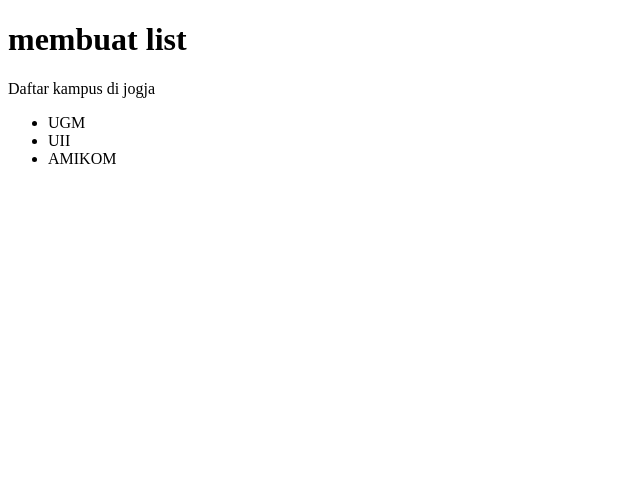
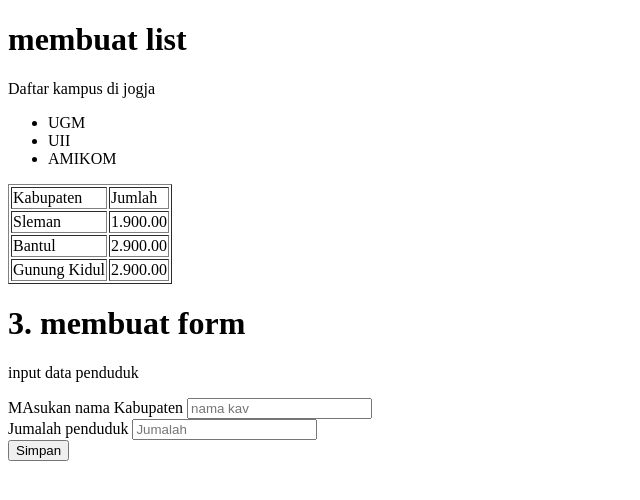
Before and after one commit to binawwww/pw_praktikum_2, a plain HTML site: page index.html in a window 1280 px wide. Shown: the whole page, without its empty margins (0-640 px from the left). Drawn offline with Linux system fonts and the light colour scheme.

Commit message:
tambah index html

```diff
--- a/index.html
+++ b/index.html
@@ -13,5 +13,43 @@
         <li>UII</li>
         <li>AMIKOM</li>
     </ul>
+    <table border="1">
+        <thead>
+            <tr>
+                <td>Kabupaten</td>
+                <td>Jumlah</td>
+            </tr>
+            <tbody>
+                <tr>
+                    <td>Sleman</td>
+                    <td>1.900.00</td>
+                </tr>
+                <thead>
+                    <tr>
+                        <td>Bantul</td>
+                        <td>2.900.00</td>
+                    </tr>
+                    <tr>
+                        <td>Gunung Kidul</td>
+                    <td>2.900.00</td>
+                 </tr>
+            </thead>
+    </table>
+
+    <h1>3. membuat form</h1>
+    <p>input data penduduk</p>
+    <form action="#">
+        <div>
+            <span>MAsukan nama Kabupaten</span>
+            <input type="text" placeholder="nama kav">
+        </div>
+        <div>
+            <span>Jumalah penduduk</span>
+            <input type="text" placeholder="Jumalah">
+        </div>
+        <div>
+            <span><button>Simpan</button></span>
+        </div>
+    </form>
 </body>
 </html>
```
